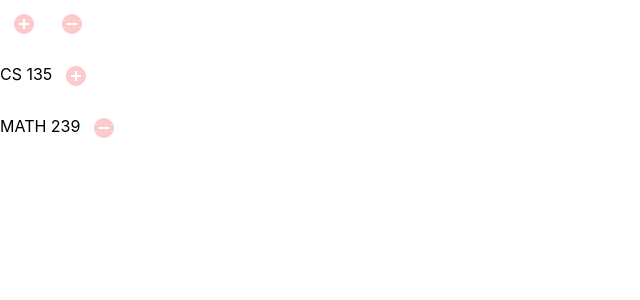
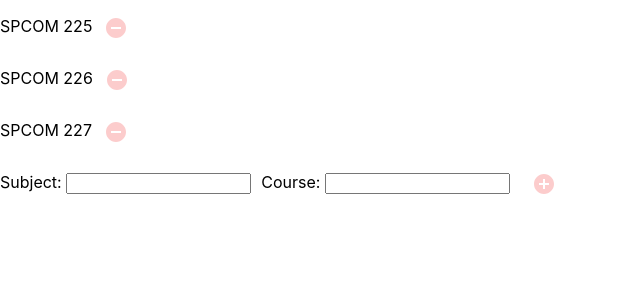
Before and after one commit to uwmincy/uwcourseplanner, a React (Create React App) app: page / in a window 1280 px wide. Shown: the top 300 px of the page, without its empty margins (0-640 px from the left). Built offline with nearby package versions, Linux system fonts and the light colour scheme.

Commit message:
Added textboxes and created remove course functonality.

```diff
--- a/src/components/Textbox/index.jsx
+++ b/src/components/Textbox/index.jsx
@@ -0,0 +1,22 @@
+import React from 'react';
+import PropType from 'prop-types';
+import './styles.scss'
+
+const Textbox = ({ label, value, onChangeText }) => (
+    <p className="textbox">
+        <label>{label}</label>
+        <input
+            type = "text"
+            value = {value}
+            onChange = {onChangeText}
+        />
+    </p>
+)
+
+Textbox.propType = {
+    label: PropType.string,
+    value: PropType.string,
+    onChangeText: PropType.func,
+};
+
+export default Textbox;
--- a/src/components/Textbox/styles.scss
+++ b/src/components/Textbox/styles.scss
@@ -0,0 +1,4 @@
+.textbox {
+    display: inline-block;
+    padding-right: 10px;
+}
--- a/src/scenes/Planner/index.jsx
+++ b/src/scenes/Planner/index.jsx
@@ -8,14 +8,70 @@ import RemoveButton from './scenes/Selection/components/RemoveCourse/components/
 import AddCourse from './scenes/Selection/components/AddCourse';
 import RemoveCourse from './scenes/Selection/components/RemoveCourse';
 
+import Selection from './scenes/Selection';
+
 class Planner extends Component {
+    constructor(props) {
+        super(props);
+        this.state = {
+            courseCart: [
+                {
+                    subject: "SPCOM",
+                    course: "225"
+                },
+                {
+                    subject: "SPCOM",
+                    course: "226"
+                },
+                {
+                    subject: "SPCOM",
+                    course: "227"
+                }
+            ],
+            courseQueue: {
+                subject: "",
+                course: ""
+            }
+        };
+        this.handleClickRemove = this.handleClickRemove.bind(this);
+        this.handleChangeSubject = this.handleChangeSubject.bind(this);
+        this.handleChangeCourse = this.handleChangeCourse.bind(this);
+        //this.handleClickAdd = this.handleClickAdd.bind(this);
+    }
+
+    handleClickRemove(index) {
+        const courseCartCopy = this.state.courseCart.slice();
+        courseCartCopy.splice(index, 1);
+        this.setState({courseCart: courseCartCopy});
+        console.log(this.state.courseCart);
+    }
+
+    handleChangeSubject(subject) {
+        this.setState({
+            subject: subject,
+            course: this.state.courseQueue.course
+        })
+    }
+
+    handleChangeCourse(course) {
+        this.setState({
+            subject: this.state.courseQueue.subject,
+            course: course
+        })
+    }
+
     render() {
         return (
             <div>
-                <AddButton />
-                <RemoveButton />
-                <AddCourse subject="CS" course="135" />
-                <RemoveCourse subject="MATH" course="239" />
+                <Selection
+                    courseCart={this.state.courseCart}
+                    courseQueue={this.state.courseQueue}
+                    onClickRemove={this.handleClickRemove}
+                    onChangeSubject={this.handleChangeSubject}
+                    onChangeCourse={this.handleChangeCourse}
+                    onClickAdd={this.handleClickAdd}
+                />
+                {console.log(this.state.courseCart)}
             </div>
         );
     }
--- a/src/scenes/Planner/scenes/Selection/components/AddCourse/index.jsx
+++ b/src/scenes/Planner/scenes/Selection/components/AddCourse/index.jsx
@@ -1,13 +1,20 @@
 import React from 'react';
 import PropType from 'prop-types';
 import AddButton from './components/AddButton';
+import Textbox from '../../../../../../components/Textbox';
 import CourseLabel from '../../../../../../components/CourseLabel';
 
-const AddCourse = ({ subject, course, onClickAdd }) => (
+const AddCourse = ({ subject, course, onChangeSubject, onChangeCourse, onClickAdd }) => (
     <div>
-        <CourseLabel
-            subject={subject}
-            course={course}
+        <Textbox
+            label="Subject: "
+            value={subject}
+            onChangeText={onChangeSubject}
+        />
+        <Textbox
+            label="Course: "
+            value={course}
+            onChangeText={onChangeCourse}
         />
         <AddButton
             onClickAdd={onClickAdd}
@@ -18,6 +25,8 @@ const AddCourse = ({ subject, course, onClickAdd }) => (
 AddCourse.propType = {
     subject: PropType.string.isRequired,
     course: PropType.string.isRequired,
+    onChangeSubject: PropType.func.isRequired,
+    onChangeCourse: PropType.func.isRequired,
     onClickAdd: PropType.func.isRequired,
 };
 
--- a/src/scenes/Planner/scenes/Selection/index.jsx
+++ b/src/scenes/Planner/scenes/Selection/index.jsx
@@ -3,8 +3,27 @@ import './styles.scss';
 import AddCourse from './components/AddCourse';
 import RemoveCourse from './components/RemoveCourse';
 
-function Selection() {
-
-}
+const Selection = ({ courseCart, courseQueue, onClickRemove, onChangeSubject, onChangeCourse, onClickAdd }) => (
+    <div>
+        {courseCart.map (
+            (cartItem, index) => {
+                return (
+                    <RemoveCourse
+                        subject={cartItem.subject}
+                        course={cartItem.course}
+                        onClickRemove={onClickRemove}
+                    />
+                );
+            }
+        )}
+        <AddCourse
+            subject={courseQueue.subject}
+            course={courseQueue.course}
+            onChangeSubject={onChangeSubject}
+            onChangeCourse={onChangeCourse}
+            onClickAdd={onClickAdd}
+        />
+    </div>
+)
 
 export default Selection;
```
